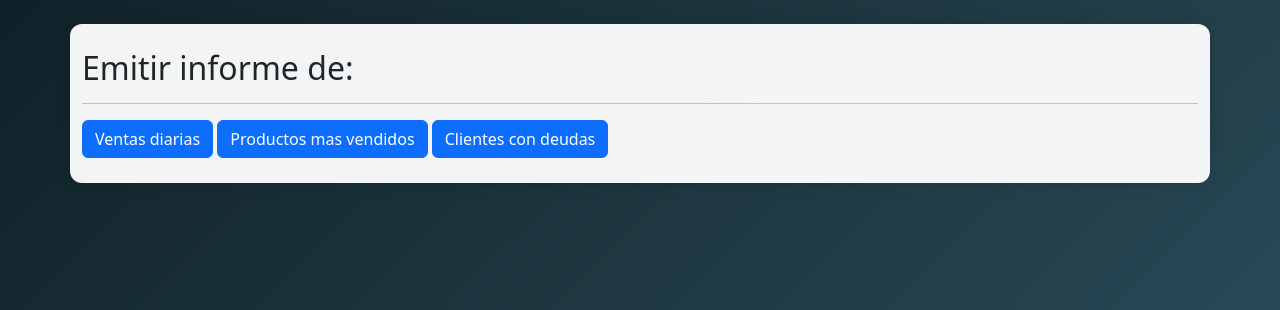
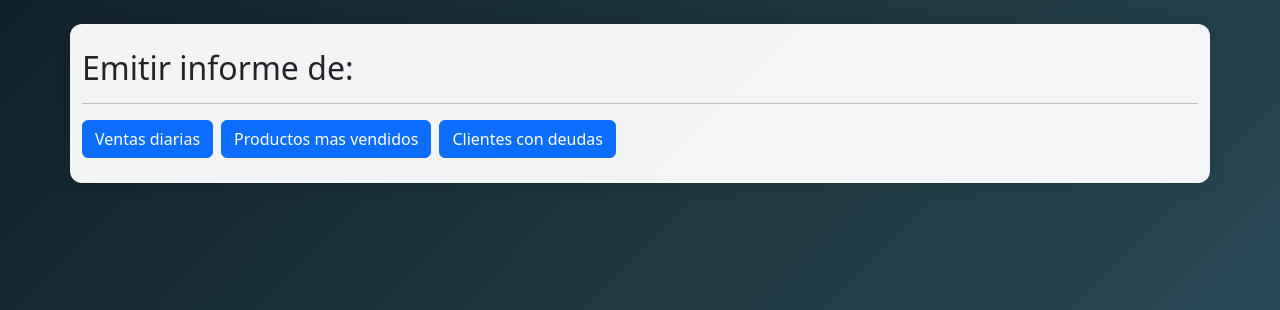
Before and after one commit to marisoltorres99/GestionStock, a Flask app: page /informes in a window 1280 px wide. Shown: the part 56-366 px from the top of the page. Run offline with Flask 3, Linux system fonts and the light colour scheme.

Commit message:
espacio entre botones

```diff
--- a/templates/clientes/index.html
+++ b/templates/clientes/index.html
@@ -23,6 +23,7 @@
             <td>{{ c.nombre }}</td>
             <td>{{ c.telefono }}</td>
             <td>
+                <div class="d-flex gap-2 flex-wrap">
                     <a href="/clientes/editar/{{ c.id }}" class="btn btn-warning btn-responsive">Editar</a>
 
                     <form action="/clientes/eliminar/{{ c.id }}" method="POST" style="display:inline;">
@@ -32,6 +33,7 @@
                     <a href="/clientes/{{ c.id }}" class="btn btn-primary btn-responsive">
                         Ver detalle
                     </a>
+                </div>
             </td>
         </tr>
         {% endfor %}
--- a/templates/informes/index.html
+++ b/templates/informes/index.html
@@ -4,8 +4,11 @@
 
 <h2>Emitir informe de: </h2>
 <hr>
-<a class="btn btn-primary btn-responsive" href="{{ url_for('informe.ventasDelDia') }}">Ventas diarias</a>
-<a class="btn btn-primary btn-responsive" href="{{ url_for('informe.productosMasVendidos') }}">Productos mas vendidos</a>
-<a class="btn btn-primary btn-responsive" href="{{ url_for('informe.clientesConDeudas') }}">Clientes con deudas</a>
+
+<div class="d-flex gap-2 flex-wrap">
+    <a class="btn btn-primary btn-responsive" href="{{ url_for('informe.ventasDelDia') }}">Ventas diarias</a>
+    <a class="btn btn-primary btn-responsive" href="{{ url_for('informe.productosMasVendidos') }}">Productos mas vendidos</a>
+    <a class="btn btn-primary btn-responsive" href="{{ url_for('informe.clientesConDeudas') }}">Clientes con deudas</a>
+</div>
 
 {% endblock %}
```
Also changed, not shown: templates/productos/index.html (+6 -4 lines). Lines whose indentation alone changed are shown as unchanged.
